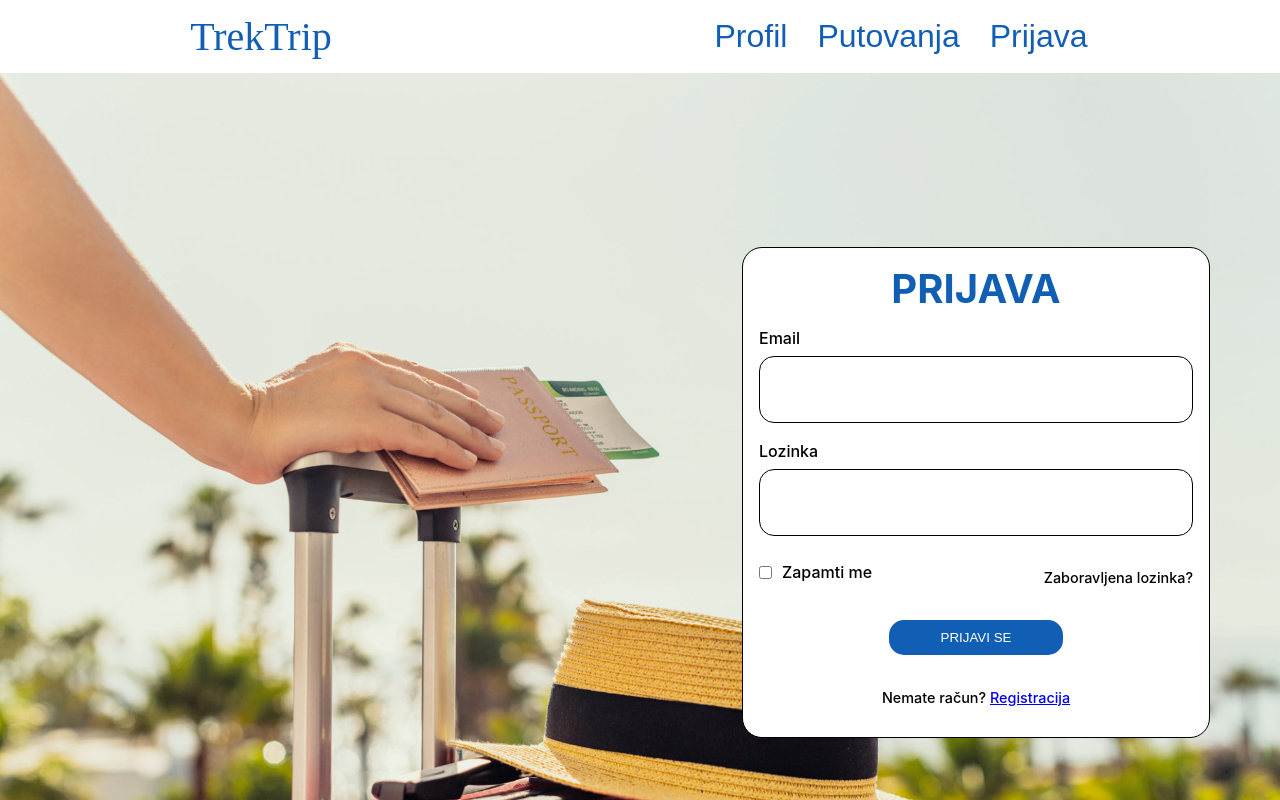
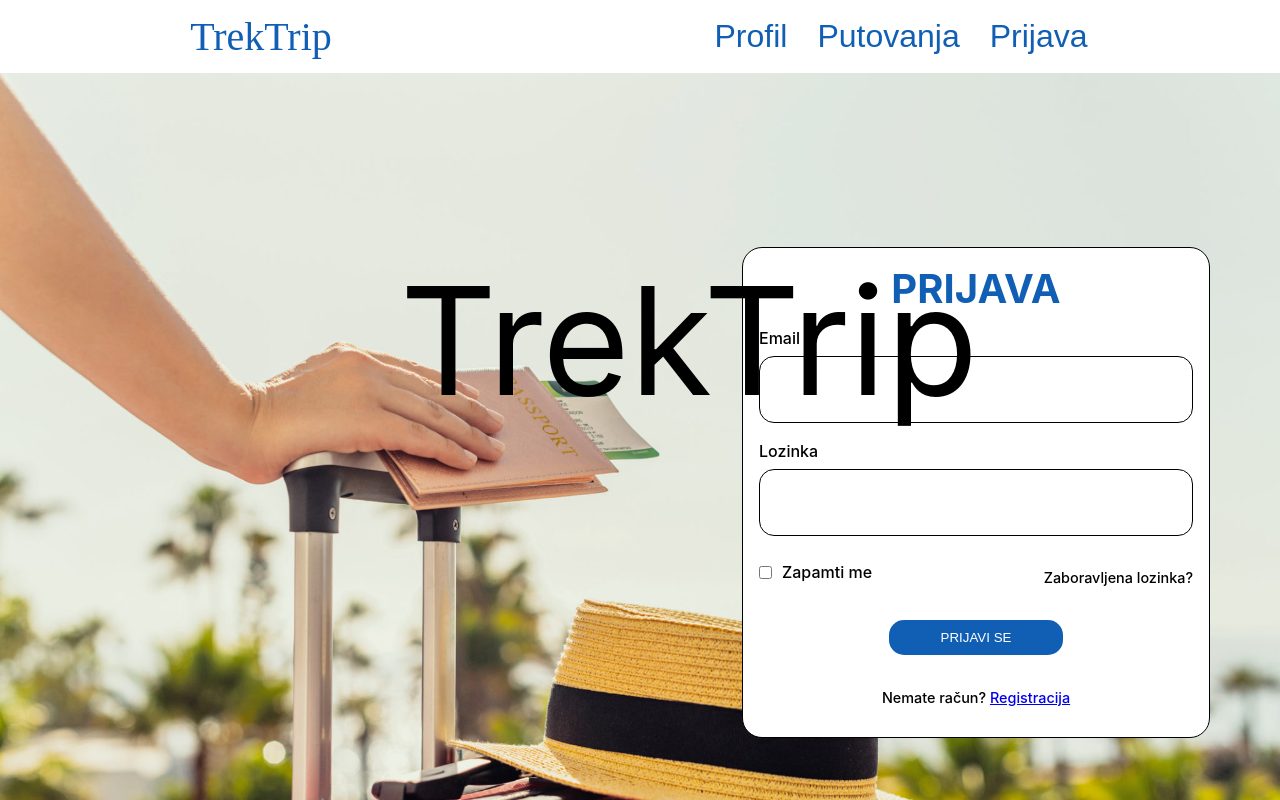
Before and after one commit to dorianhaj2/TrekTrip, a React (Create React App) app in the folder frontend/: page /#/prijava in a window 1280 px wide. Shown: the top 800 px of the page. Built offline with nearby package versions, Linux system fonts and the light colour scheme; the HTML template or start-up script is replaced by a standard one.

Commit message:
Edited Login screen

```diff
--- a/frontend/src/Components/TripCard/TripCard.css
+++ b/frontend/src/Components/TripCard/TripCard.css
@@ -5,7 +5,7 @@
     border: 1px solid #ddd;
     border-radius: 8px;
     overflow: hidden;
-    background-color: #fff;
+    background-color: #dae5ef;
     text-align: left;
   }
 
@@ -15,8 +15,9 @@
   }
 
   .card-content {
-    padding: 20px;
+    padding: 60px;
     width: 60%;
+    color: black;
   }
 
   .card-title {
@@ -31,3 +32,7 @@
   .card-rating {
     color: gold;
   }
+
+  .destinations a {
+    text-decoration: none;
+  }
--- a/frontend/src/Pages/Login/Auth.css
+++ b/frontend/src/Pages/Login/Auth.css
@@ -10,13 +10,12 @@
     padding: 20px;
   }
 
-  .auth-header {
-    margin-bottom: 20px;
-  }
-
-  .auth-logo {
-    max-width: 200px;
-  }
+ .logo-text {
+   font-size: 150px;
+    position: absolute;
+    top: 100px;
+    left: 400px;
+ }
 
   .auth-form-container {
     background: rgba(255, 255, 255, 0.9);
--- a/frontend/src/Pages/Login/Login.js
+++ b/frontend/src/Pages/Login/Login.js
@@ -20,6 +20,9 @@ const Login = () => {
 
   return (
     <div className="auth-container">
+      <div className='logo-text'>
+        <p>TrekTrip</p>
+      </div>
       <form className="auth-form" /*onSubmit={handleSubmit}*/>
         <h1 className='auth-title'>PRIJAVA</h1>
         <label>
```
Lines whose indentation alone changed are shown as unchanged.
